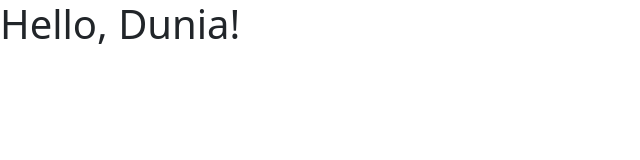
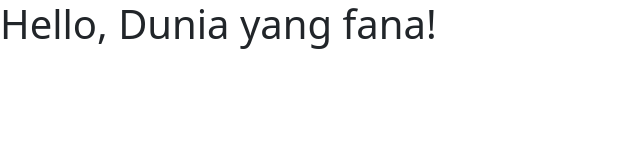
Before and after one commit to lodiprogrammer/test_hosting, a plain HTML site: page index.html in a window 1280 px wide. Shown: the whole page, without its empty margins (0-640 px from the left). Drawn offline with nearby package versions, Linux system fonts and the light colour scheme.

Commit message:
Update index.html

```diff
--- a/index.html
+++ b/index.html
@@ -7,7 +7,7 @@
     <link href="https://cdn.jsdelivr.net/npm/bootstrap@5.2.3/dist/css/bootstrap.min.css" rel="stylesheet" integrity="sha384-rbsA2VBKQhggwzxH7pPCaAqO46MgnOM80zW1RWuH61DGLwZJEdK2Kadq2F9CUG65" crossorigin="anonymous">
   </head>
   <body>
-    <h1>Hello, Dunia!</h1>
+    <h1>Hello, Dunia yang fana!</h1>
     <script src="https://cdn.jsdelivr.net/npm/bootstrap@5.2.3/dist/js/bootstrap.bundle.min.js" integrity="sha384-kenU1KFdBIe4zVF0s0G1M5b4hcpxyD9F7jL+jjXkk+Q2h455rYXK/7HAuoJl+0I4" crossorigin="anonymous"></script>
   </body>
 </html>
```
